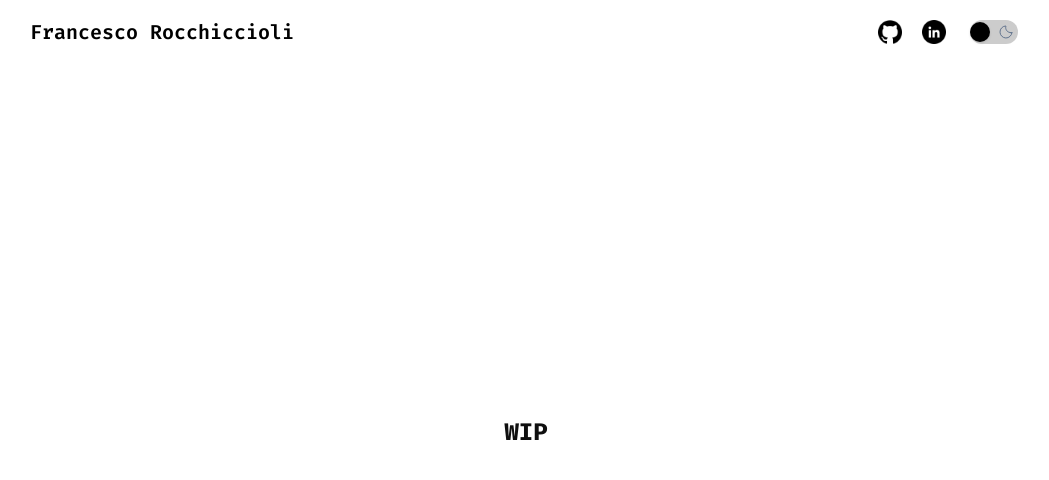
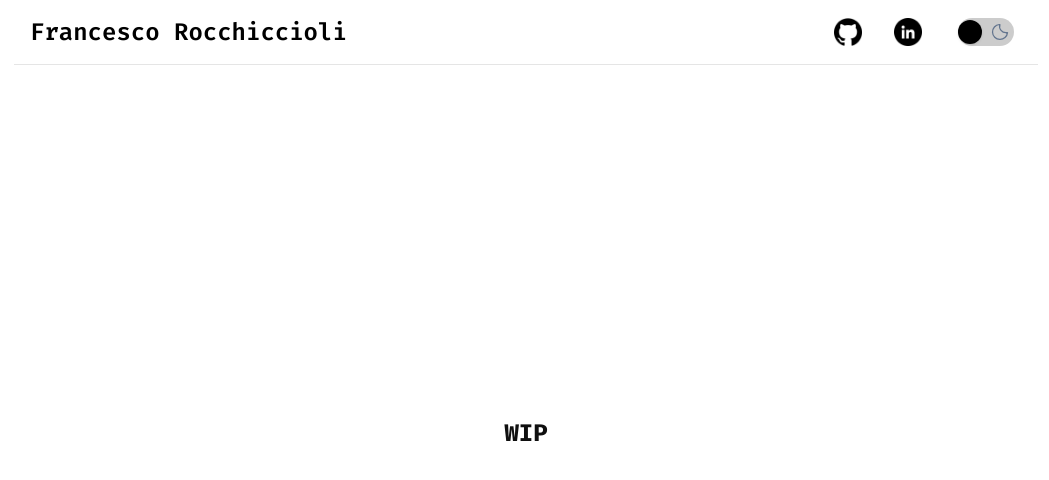
Before and after one commit to TistaMilani/me, a React (Vite) app: page / in a window 1280 px wide. Shown: the top 480 px of the page, without its empty margins (114-1163 px from the left). Built offline with nearby package versions, Linux system fonts and the light colour scheme.

Commit message:
Almost finisced Navbar

```diff
--- a/src/components/Navbar.tsx
+++ b/src/components/Navbar.tsx
@@ -23,46 +23,47 @@ export default function Navbar({ theme = 'dark', onToggleTheme }: NavbarProps) {
     const hoverRing = theme === 'dark'
         ? 'hover:bg-white/10 focus:ring-white/20'
         : 'hover:bg-black/10 focus:ring-black/20'
+    const navBorder = theme === 'dark' ? 'border-white/10' : 'border-black/10'
 
     return (
-        <nav className="sticky top-0 z-50 w-full">
-            <div className="mx-auto w-full max-w-6xl px-4 py-2 flex flex-col sm:flex-row sm:h-16 items-start sm:items-center justify-between gap-2">
+        <nav className={`sticky top-0 z-50 w-full border-b ${navBorder}`}>
+            <div className="mx-auto w-full max-w-6xl px-4 py-2 md:py-3 flex flex-col sm:flex-row sm:h-16 items-start sm:items-center justify-between gap-2 md:gap-3">
                 <div className="py-2">
-                    <h1 className={`text-xl font-semibold ${theme === 'dark' ? 'text-white' : 'text-black'}`}>
+                    <h1 className={`text-xl md:text-2xl font-semibold ${theme === 'dark' ? 'text-white' : 'text-black'}`}>
                         Francesco Rocchiccioli
                     </h1>
                 </div>
 
-                <div className="flex items-center gap-1">
+                <div className="flex items-center gap-1 md:gap-2">
                     {socialLinks.map((link) => (
                         <a
                             key={link.label}
                             href={link.href}
                             target="_blank"
                             rel="noopener noreferrer"
-                            className={`inline-flex items-center rounded-md p-2 transition focus:outline-none focus:ring-2 ${hoverRing}`}
+                            className={`inline-flex items-center rounded-md p-2 md:p-3 transition focus:outline-none focus:ring-2 ${hoverRing}`}
                             aria-label={link.label}
                         >
-                            <img src={link.path} alt={link.label} className={`h-6 w-6 ${iconFilter}`} />
+                            <img src={link.path} alt={link.label} className={`h-6 w-6 md:h-7 md:w-7 ${iconFilter}`} />
                         </a>
                     ))}
 
                     <button
                         type="button"
                         onClick={onToggleTheme}
-                        className={`ml-2 inline-flex items-center justify-center rounded-full p-1 transition focus:outline-none focus:ring-2 ${hoverRing}`}
+                        className={`ml-2 inline-flex items-center justify-center rounded-full p-1 md:p-2 transition focus:outline-none focus:ring-2 ${hoverRing}`}
                         aria-label="Toggle theme"
                         aria-pressed={theme === 'dark'}
                         title="Toggle theme"
                     >
-                        <div className={`relative h-6 w-12 rounded-full ${theme === 'dark' ? 'bg-white/20' : 'bg-black/20'}`}>
+                        <div className={`relative h-6 w-12 md:h-7 md:w-14 rounded-full ${theme === 'dark' ? 'bg-white/20' : 'bg-black/20'}`}>
                             <svg
                                 xmlns="http://www.w3.org/2000/svg"
                                 viewBox="0 0 24 24"
                                 fill="none"
                                 stroke="currentColor"
                                 strokeWidth="1.5"
-                                className={`absolute left-1 top-1 h-4 w-4 ${theme === 'dark' ? 'text-slate-400' : 'text-black'}`}
+                                className={`absolute left-1 top-1 h-4 w-4 md:h-5 md:w-5 ${theme === 'dark' ? 'text-slate-400' : 'text-black'}`}
                                 aria-hidden
                             >
                                 <path strokeLinecap="round" strokeLinejoin="round" d="M12 3v2.25m0 13.5V21m9-9h-2.25M5.25 12H3m15.364 6.364-1.591-1.591M7.227 7.227 5.636 5.636m12.728 0-1.591 1.591M7.227 16.773l-1.591 1.591M15.75 12a3.75 3.75 0 11-7.5 0 3.75 3.75 0 017.5 0z" />
@@ -73,13 +74,13 @@ export default function Navbar({ theme = 'dark', onToggleTheme }: NavbarProps) {
                                 fill="none"
                                 stroke="currentColor"
                                 strokeWidth="1.5"
-                                className={`absolute right-1 top-1 h-4 w-4 ${theme === 'dark' ? 'text-slate-300' : 'text-slate-500'}`}
+                                className={`absolute right-1 top-1 h-4 w-4 md:h-5 md:w-5 ${theme === 'dark' ? 'text-slate-300' : 'text-slate-500'}`}
                                 aria-hidden
                             >
                                 <path strokeLinecap="round" strokeLinejoin="round" d="M21 12.79A9 9 0 1111.21 3c.23 0 .46.01.69.03a7.5 7.5 0 008.07 9.76c.02.23.03.46.03.69z" />
                             </svg>
                             <div
-                                className={`absolute top-0.5 h-5 w-5 rounded-full shadow transition-transform ${theme === 'dark' ? 'translate-x-6 bg-white' : 'translate-x-0 bg-black'}`}
+                                className={`absolute top-0.5 h-5 w-5 md:h-6 md:w-6 rounded-full shadow transition-transform ${theme === 'dark' ? 'translate-x-6 md:translate-x-7 bg-white' : 'translate-x-0 bg-black'}`}
                                 aria-hidden
                             />
                         </div>
--- a/src/index.css
+++ b/src/index.css
@@ -17,6 +17,7 @@ html, body, #root {
   background-color: var(--bg);
   color: var(--text);
   font-family: 'Fira Code', ui-monospace, SFMono-Regular, Menlo, Monaco, Consolas, "Liberation Mono", "Courier New", monospace;
+  transition: background-color 300ms ease, color 300ms ease;
 }
 
 body {
```
